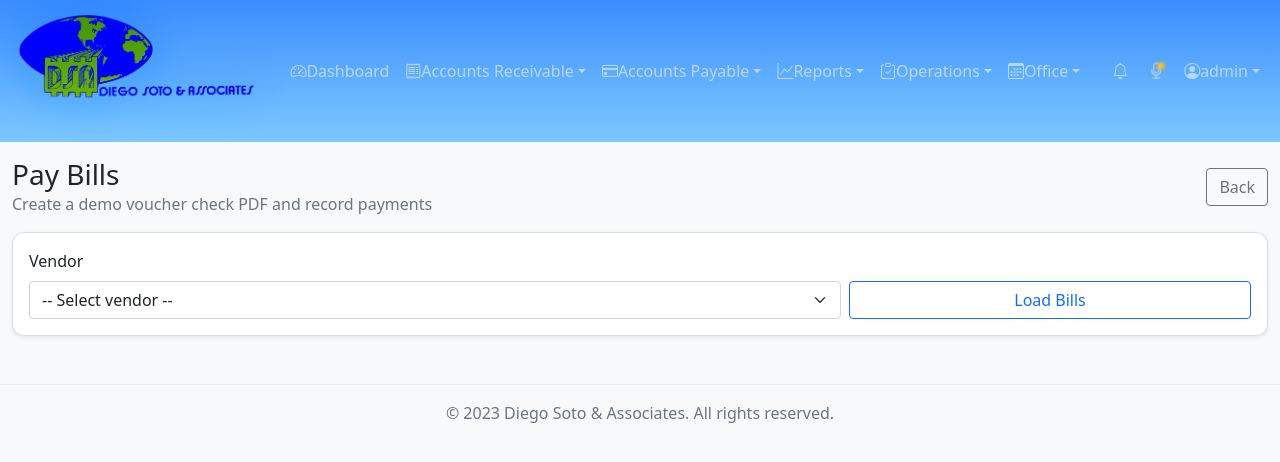
After one commit to alexispinzongalindo/DIEGO_SOTO, a Flask app: page /ap/pay-bills in a window 1280 px wide. The commit adds this page. Shown: the top 462 px of the page. Run offline with Flask 3, Linux system fonts and the light colour scheme; a user stored in the database is signed in; tables that the repository leaves empty hold one stand-in row (values such as "Sample post").

Commit message:
AP: demo pay bills + voucher check PDF

```diff
--- a/app/accounts_payable/routes.py
+++ b/app/accounts_payable/routes.py
@@ -1,7 +1,13 @@
 from datetime import date
+from decimal import Decimal
+import os
+import uuid
+from pathlib import Path
 
-from flask import render_template, redirect, url_for, flash, request
+from flask import render_template, redirect, url_for, flash, request, current_app, send_from_directory
 from flask_login import login_required
+
+from fpdf import FPDF
 
 from app import db
 from app.accounts_payable import bp
@@ -13,6 +19,138 @@ def _digits_only(value: str) -> str:
     raw = (value or '').strip()
     digits = ''.join([c for c in raw if c.isdigit()])
     return digits
+
+
+def _ensure_checks_folder() -> str:
+    folder = os.path.join(current_app.static_folder, 'uploads', 'checks')
+    Path(folder).mkdir(parents=True, exist_ok=True)
+    return folder
+
+
+def _money_to_words(amount: Decimal) -> str:
+    # Demo-only: keep simple for now.
+    try:
+        n = Decimal(str(amount or 0)).quantize(Decimal('0.01'))
+    except Exception:
+        n = Decimal('0.00')
+    return f"{n:,.2f} DOLLARS"
+
+
+def _generate_dummy_voucher_check_pdf(*, vendor: Vendor, check_number: str, check_date: date, memo: str, applied_rows):
+    pdf = FPDF(orientation='P', unit='mm', format='Letter')
+    pdf.set_auto_page_break(auto=False)
+    pdf.add_page()
+
+    pdf.set_font('Helvetica', size=12)
+
+    # Header area (dummy)
+    pdf.set_xy(10, 10)
+    pdf.set_font('Helvetica', style='B', size=14)
+    pdf.cell(0, 6, 'DUMMY CHECK (DEMO ONLY)', ln=1)
+    pdf.set_font('Helvetica', size=10)
+    pdf.cell(0, 5, 'Not valid for deposit. No bank/MICR information printed.', ln=1)
+
+    # Check box layout (approximate; intended for demo printouts)
+    y0 = 28
+    pdf.set_draw_color(0, 0, 0)
+    pdf.rect(10, y0, 195, 55)
+
+    pdf.set_font('Helvetica', size=11)
+    pdf.set_xy(12, y0 + 4)
+    pdf.cell(25, 6, 'DATE:')
+    pdf.set_xy(35, y0 + 4)
+    pdf.cell(40, 6, check_date.strftime('%Y-%m-%d') if check_date else '')
+
+    pdf.set_xy(140, y0 + 4)
+    pdf.cell(30, 6, 'CHECK #')
+    pdf.set_xy(165, y0 + 4)
+    pdf.cell(35, 6, (check_number or '').strip())
+
+    pdf.set_xy(12, y0 + 16)
+    pdf.cell(50, 6, 'PAY TO THE ORDER OF:')
+    pdf.set_xy(58, y0 + 16)
+    pdf.set_font('Helvetica', style='B', size=12)
+    pdf.cell(120, 6, (vendor.name or '').strip())
+    pdf.set_font('Helvetica', size=11)
+
+    total = sum((Decimal(str(r.get('amount') or 0)) for r in applied_rows), Decimal('0.00'))
+    pdf.set_xy(140, y0 + 16)
+    pdf.cell(20, 6, '$')
+    pdf.set_xy(150, y0 + 16)
+    pdf.set_font('Helvetica', style='B', size=12)
+    pdf.cell(50, 6, f"{total:,.2f}")
+    pdf.set_font('Helvetica', size=11)
+
+    pdf.set_xy(12, y0 + 28)
+    pdf.cell(25, 6, 'AMOUNT:')
+    pdf.set_xy(35, y0 + 28)
+    pdf.cell(160, 6, _money_to_words(total))
+
+    if memo:
+        pdf.set_xy(12, y0 + 40)
+        pdf.cell(25, 6, 'MEMO:')
+        pdf.set_xy(35, y0 + 40)
+        pdf.cell(160, 6, memo)
+
+    # Stub section
+    y1 = 90
+    pdf.set_font('Helvetica', style='B', size=12)
+    pdf.set_xy(10, y1)
+    pdf.cell(0, 6, 'VOUCHER STUB (DEMO)', ln=1)
+
+    pdf.set_font('Helvetica', size=10)
+    pdf.set_xy(10, y1 + 8)
+    pdf.cell(0, 5, f"Vendor: {(vendor.name or '').strip()}    Check #: {(check_number or '').strip()}    Date: {check_date.strftime('%Y-%m-%d') if check_date else ''}", ln=1)
+
+    # Table header
+    ytbl = y1 + 18
+    pdf.set_font('Helvetica', style='B', size=10)
+    pdf.set_xy(10, ytbl)
+    pdf.cell(45, 6, 'Bill #', border=1)
+    pdf.cell(35, 6, 'Bill Date', border=1)
+    pdf.cell(60, 6, 'Notes', border=1)
+    pdf.cell(35, 6, 'Paid', border=1, ln=1, align='R')
+
+    pdf.set_font('Helvetica', size=10)
+    for row in applied_rows[:14]:
+        bill_number = (row.get('bill_number') or '').strip()
+        bill_date = row.get('bill_date')
+        bill_date_str = bill_date.strftime('%Y-%m-%d') if bill_date else ''
+        notes = (row.get('notes') or '').strip()
+        amt = Decimal(str(row.get('amount') or 0)).quantize(Decimal('0.01'))
+
+        pdf.set_x(10)
+        pdf.cell(45, 6, bill_number, border=1)
+        pdf.cell(35, 6, bill_date_str, border=1)
+        pdf.cell(60, 6, notes[:28], border=1)
+        pdf.cell(35, 6, f"{amt:,.2f}", border=1, ln=1, align='R')
+
+    pdf.set_font('Helvetica', style='B', size=11)
+    pdf.set_x(10)
+    pdf.cell(140, 7, 'TOTAL', border=1)
+    pdf.cell(35, 7, f"{total:,.2f}", border=1, ln=1, align='R')
+
+    folder = _ensure_checks_folder()
+    filename = f"check_{uuid.uuid4().hex}.pdf"
+    abs_path = os.path.join(folder, filename)
+    pdf.output(abs_path)
+    return filename
+
+
+def _update_bill_status(bill: Bill) -> None:
+    if not bill:
+        return
+    try:
+        if bill.balance <= 0.01:
+            bill.status = 'paid'
+        elif bill.paid_amount > 0:
+            bill.status = 'partial'
+        elif bill.is_overdue:
+            bill.status = 'overdue'
+        else:
+            bill.status = 'open'
+    except Exception:
+        bill.status = bill.status or 'open'
 
 
 @bp.route('/bills')
@@ -28,6 +166,120 @@ def bills():
 def vendors():
     vendor_list = Vendor.query.order_by(Vendor.name.asc()).all()
     return render_template('ap/vendors.html', title='Vendors', vendors=vendor_list)
+
+
+@bp.route('/pay-bills', methods=['GET', 'POST'])
+@login_required
+def pay_bills():
+    vendors = Vendor.query.order_by(Vendor.name.asc()).all()
+    if not vendors:
+        flash('Create a vendor before paying bills.', 'warning')
+        return redirect(url_for('ap.create_vendor'))
+
+    vendor_id = request.args.get('vendor_id', type=int) or request.form.get('vendor_id', type=int)
+    vendor = Vendor.query.get(vendor_id) if vendor_id else None
+
+    bill_list = []
+    if vendor:
+        bill_list = (
+            Bill.query
+            .filter(Bill.vendor_id == vendor.id)
+            .order_by(Bill.date.desc())
+            .all()
+        )
+        bill_list = [b for b in bill_list if (b.status != 'paid' and (b.balance or 0) > 0.01)]
+
+    if request.method == 'POST':
+        if not vendor:
+            flash('Select a vendor.', 'danger')
+            return redirect(url_for('ap.pay_bills'))
+
+        check_number = (request.form.get('check_number') or '').strip()
+        payment_date = request.form.get('date')
+        memo = (request.form.get('memo') or '').strip()
+
+        try:
+            pay_date = date.fromisoformat(payment_date) if payment_date else date.today()
+        except Exception:
+            pay_date = date.today()
+
+        applied_rows = []
+        payments_to_create = []
+        for b in bill_list:
+            if request.form.get(f'select_bill_{b.id}') != 'on':
+                continue
+            raw_amt = (request.form.get(f'amount_{b.id}') or '').strip()
+            if not raw_amt:
+                continue
+            try:
+                amt = Decimal(raw_amt)
+            except Exception:
+                continue
+            if amt <= 0:
+                continue
+            if amt > Decimal(str(b.balance or 0)) + Decimal('0.01'):
+                flash(f"Payment for bill {b.number} exceeds remaining balance.", 'danger')
+                return redirect(url_for('ap.pay_bills', vendor_id=vendor.id))
+
+            payments_to_create.append(
+                VendorPayment(
+                    date=pay_date,
+                    vendor_id=vendor.id,
+                    bill_id=b.id,
+                    amount=amt,
+                    payment_method='Check',
+                    reference=check_number,
+                    notes=memo,
+                )
+            )
+            applied_rows.append({
+                'bill_number': b.number,
+                'bill_date': b.date,
+                'notes': (b.notes or ''),
+                'amount': amt,
+            })
+
+        if not payments_to_create:
+            flash('Select at least one bill and enter an amount to pay.', 'warning')
+            return redirect(url_for('ap.pay_bills', vendor_id=vendor.id))
+
+        pdf_filename = _generate_dummy_voucher_check_pdf(
+            vendor=vendor,
+            check_number=check_number,
+            check_date=pay_date,
+            memo=memo,
+            applied_rows=applied_rows,
+        )
+
+        for p in payments_to_create:
+            p.check_pdf_filename = pdf_filename
+            db.session.add(p)
+        db.session.commit()
+
+        for p in payments_to_create:
+            bill = Bill.query.get(p.bill_id)
+            if bill:
+                _update_bill_status(bill)
+        db.session.commit()
+
+        flash('Check created (demo) and payments recorded.', 'success')
+        return redirect(url_for('ap.view_check_pdf', filename=pdf_filename))
+
+    return render_template(
+        'ap/pay_bills.html',
+        title='Pay Bills',
+        vendors=vendors,
+        vendor=vendor,
+        bills=bill_list,
+        today=date.today(),
+    )
+
+
+@bp.route('/checks/<path:filename>')
+@login_required
+def view_check_pdf(filename):
+    folder = _ensure_checks_folder()
+    return send_from_directory(folder, filename, mimetype='application/pdf')
 
 
 @bp.route('/vendors/create', methods=['GET', 'POST'])
--- a/app/models.py
+++ b/app/models.py
@@ -260,6 +260,7 @@ class VendorPayment(db.Model):
     payment_method = db.Column(db.String(50))
     reference = db.Column(db.String(50))
     notes = db.Column(db.Text)
+    check_pdf_filename = db.Column(db.String(255), index=True)
 
 
 class Meeting(db.Model):
--- /dev/null
+++ b/app/templates/ap/pay_bills.html
@@ -0,0 +1,107 @@
+{% extends "base.html" %}
+{% block title %}Pay Bills{% endblock %}
+{% block content %}
+<div class="d-flex justify-content-between align-items-center mb-3">
+    <div>
+        <h3 class="mb-0">Pay Bills</h3>
+        <div class="text-muted">Create a demo voucher check PDF and record payments</div>
+    </div>
+    <a class="btn btn-outline-secondary" href="{{ url_for('ap.payments') }}">Back</a>
+</div>
+
+<div class="card shadow-sm mb-3">
+    <div class="card-body">
+        <form method="get" action="{{ url_for('ap.pay_bills') }}" class="row g-2 align-items-end">
+            <div class="col-md-8">
+                <label class="form-label">Vendor</label>
+                <select class="form-select" name="vendor_id" onchange="this.form.submit()">
+                    <option value="">-- Select vendor --</option>
+                    {% for v in vendors %}
+                        <option value="{{ v.id }}" {% if vendor and vendor.id == v.id %}selected{% endif %}>{{ v.name }}</option>
+                    {% endfor %}
+                </select>
+            </div>
+            <div class="col-md-4">
+                <button type="submit" class="btn btn-outline-primary w-100">Load Bills</button>
+            </div>
+        </form>
+    </div>
+</div>
+
+{% if vendor %}
+<div class="card shadow-sm">
+    <div class="card-header d-flex justify-content-between align-items-center">
+        <div class="fw-semibold">Open Bills for {{ vendor.name }}</div>
+        <a class="btn btn-sm btn-outline-secondary" href="{{ url_for('ap.view_vendor', id=vendor.id) }}">View Vendor</a>
+    </div>
+    <div class="card-body">
+        <form method="post" action="{{ url_for('ap.pay_bills', vendor_id=vendor.id) }}">
+            <input type="hidden" name="vendor_id" value="{{ vendor.id }}">
+
+            <div class="row g-2 mb-3">
+                <div class="col-md-3">
+                    <label class="form-label">Payment Date</label>
+                    <input class="form-control" type="date" name="date" value="{{ (today.strftime('%Y-%m-%d') if today else '') }}">
+                </div>
+                <div class="col-md-3">
+                    <label class="form-label">Check #</label>
+                    <input class="form-control" type="text" name="check_number" placeholder="Demo #">
+                </div>
+                <div class="col-md-6">
+                    <label class="form-label">Memo</label>
+                    <input class="form-control" type="text" name="memo" placeholder="Optional memo">
+                </div>
+            </div>
+
+            <div class="table-responsive mb-3">
+                <table class="table table-hover">
+                    <thead class="table-light">
+                        <tr>
+                            <th style="width: 40px;"></th>
+                            <th>Bill #</th>
+                            <th>Date</th>
+                            <th>Due</th>
+                            <th class="text-end">Balance</th>
+                            <th style="width: 160px;" class="text-end">Pay Amount</th>
+                        </tr>
+                    </thead>
+                    <tbody>
+                        {% for bill in bills %}
+                        <tr>
+                            <td>
+                                <input class="form-check-input" type="checkbox" name="select_bill_{{ bill.id }}" id="select_bill_{{ bill.id }}">
+                            </td>
+                            <td>
+                                <a class="text-decoration-none" href="{{ url_for('ap.view_bill', id=bill.id) }}">{{ bill.number }}</a>
+                            </td>
+                            <td>{{ bill.date.strftime('%Y-%m-%d') if bill.date else '' }}</td>
+                            <td>{{ bill.due_date.strftime('%Y-%m-%d') if bill.due_date else '' }}</td>
+                            <td class="text-end">${{ (bill.balance or 0)|money }}</td>
+                            <td class="text-end">
+                                <input class="form-control" type="number" step="0.01" min="0" name="amount_{{ bill.id }}" value="{{ (bill.balance or 0)|money }}">
+                            </td>
+                        </tr>
+                        {% else %}
+                        <tr>
+                            <td colspan="6" class="text-center py-4">
+                                <div class="text-muted">No open bills for this vendor</div>
+                            </td>
+                        </tr>
+                        {% endfor %}
+                    </tbody>
+                </table>
+            </div>
+
+            <div class="d-flex gap-2">
+                <button type="submit" class="btn btn-primary">Generate Demo Voucher Check PDF</button>
+                <a class="btn btn-outline-secondary" href="{{ url_for('ap.pay_bills', vendor_id=vendor.id) }}">Reset</a>
+            </div>
+        </form>
+
+        <div class="alert alert-warning mt-3 mb-0" role="alert">
+            This generates a <strong>dummy</strong> voucher check PDF (no bank/MICR) for demo/printing.
+        </div>
+    </div>
+</div>
+{% endif %}
+{% endblock %}
--- a/app/templates/base.html
+++ b/app/templates/base.html
@@ -55,6 +55,7 @@
                             <li><a class="dropdown-item" href="{{ url_for('ap.bills') }}">Bills</a></li>
                             <li><a class="dropdown-item" href="{{ url_for('ap.vendors') }}">Vendors</a></li>
                             <li><a class="dropdown-item" href="{{ url_for('ap.payments') }}">Payments</a></li>
+                            <li><a class="dropdown-item" href="{{ url_for('ap.pay_bills') }}">Pay Bills (Demo Check)</a></li>
                             <li><hr class="dropdown-divider"></li>
                             <li><a class="dropdown-item" href="{{ url_for('reports.ap_aging') }}">Aging Report</a></li>
                         </ul>
```
Also changed, not shown: app/templates/ap/payments.html (+9 -1 lines), app/templates/ap/view_bill.html (+9 -1 lines), app/templates/ap/view_vendor.html (+10 -1 lines), migrations/versions/0f2c1a9b3e7d_add_vendor_payment_check_pdf_filename.py (added, +29 -0 lines).
